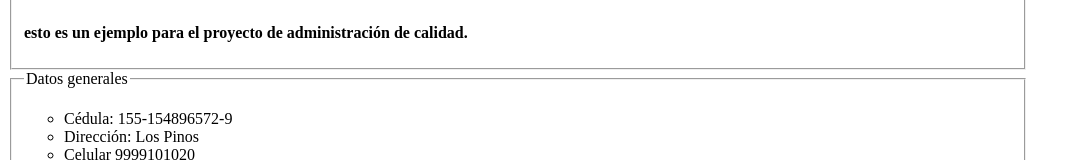
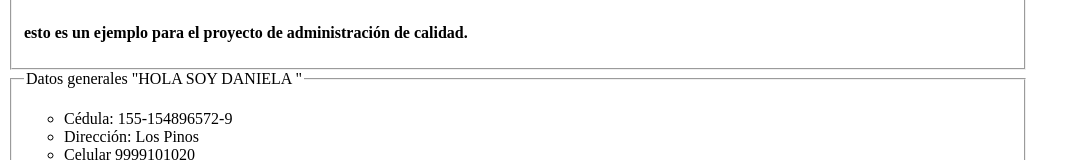
Before and after one commit to LATILOVERS/Repositorio1, a plain HTML site: page index.html in a window 1280 px wide. Shown: the part 438-598 px from the top of the page, without its empty margins (0-1083 px from the left). Drawn offline with Linux system fonts and the light colour scheme.

Commit message:
Se actualizo el archivo index

```diff
--- a/index.html
+++ b/index.html
@@ -39,7 +39,7 @@
 </fieldset>
 
 <fieldset>
- <legend>Datos generales</legend>
+ <legend>Datos generales "HOLA SOY DANIELA "</legend>
  <ul>
     <li type="circle">Cédula: 155-154896572-9</li>
     <li type="circle">Dirección: Los Pinos</li>
```
